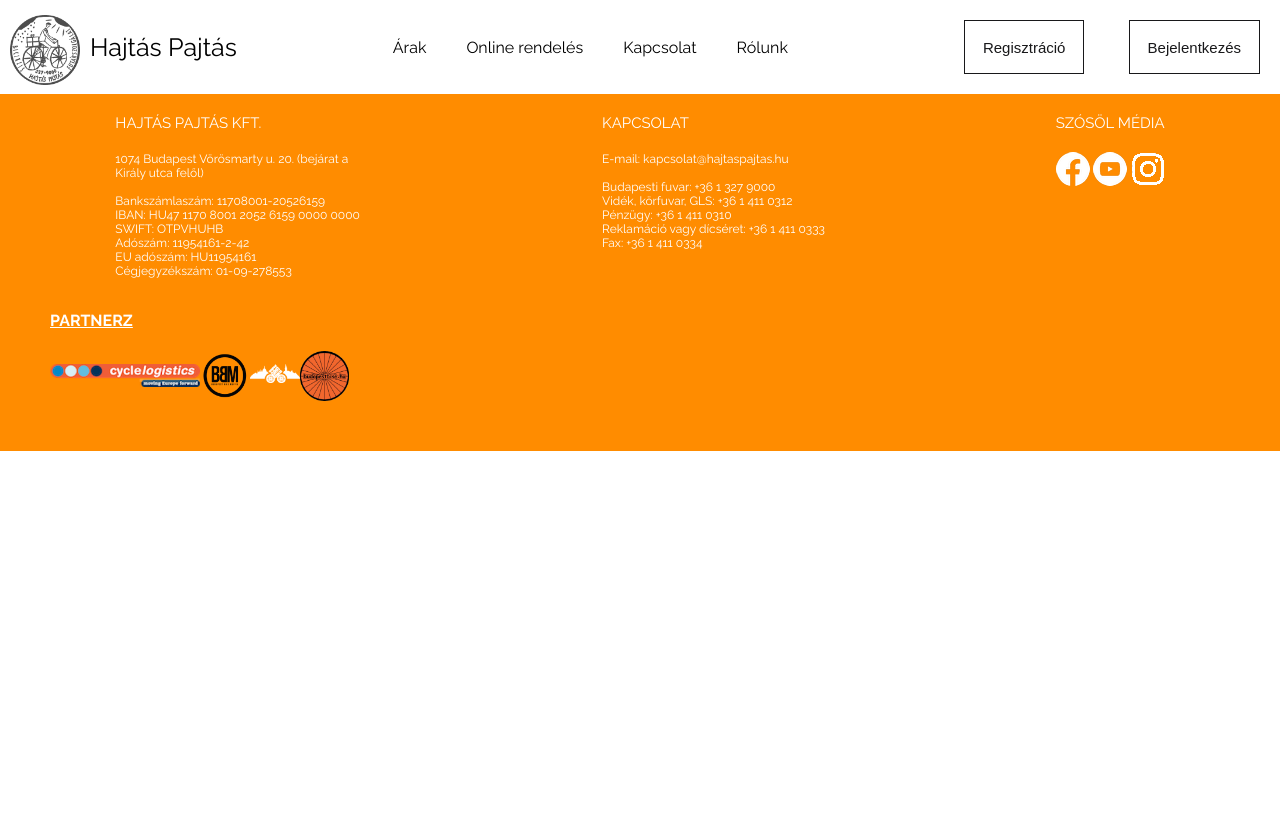
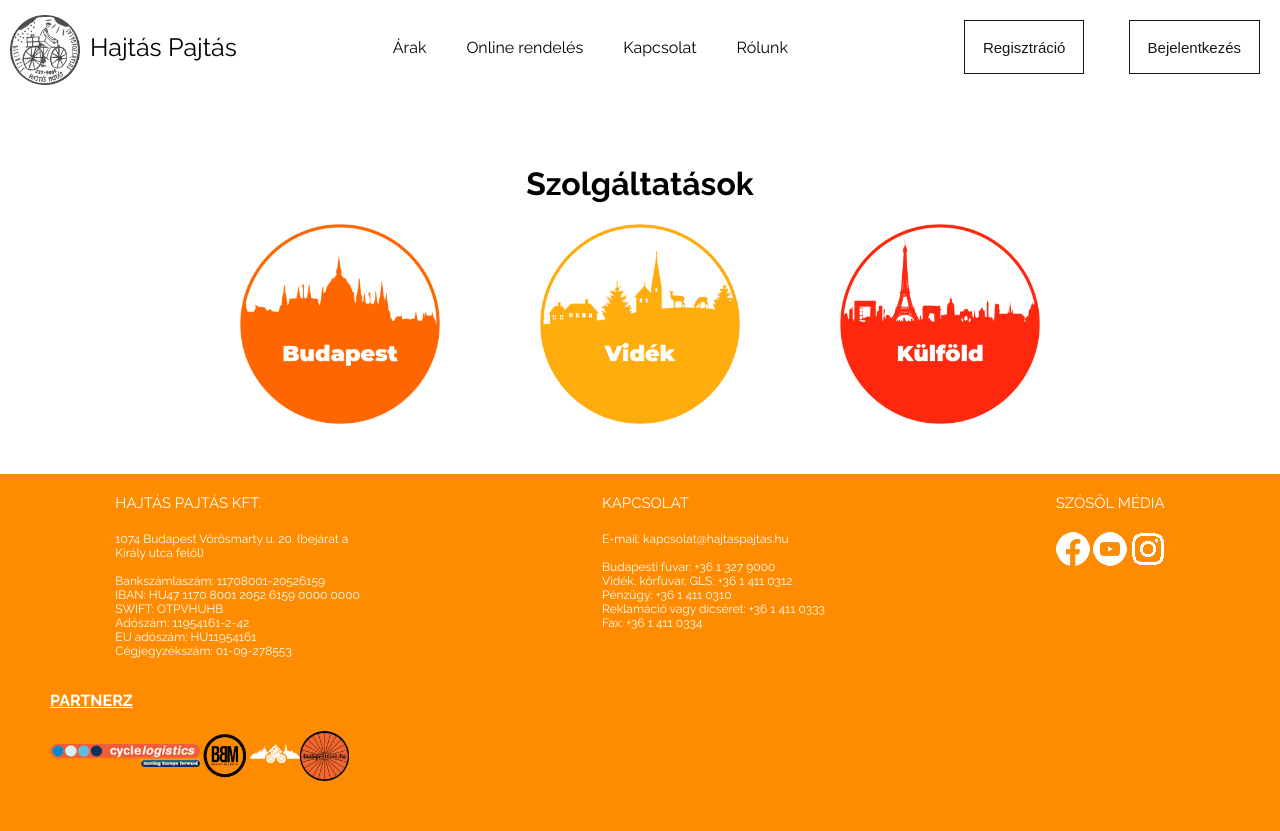
Before and after one commit to farad213/hajtaspajtas_django_project, a Django app: page /prices/ in a window 1280 px wide. Before the commit the page ends 451 px from the top, so only its background shows below. Run offline with Django 4.2, Linux system fonts and the light colour scheme.

Commit message:
added pages for budapest, videk, kulfold (for prices)

```diff
--- a/main/static/main/css/base_style.css
+++ b/main/static/main/css/base_style.css
@@ -2,7 +2,7 @@
 body{
     padding: 0;
     margin: 0;
-    offset-x: none;
+    overflow-x: clip;
     width: 100%;
     height: 100%;
     font-family: 'Raleway', sans-serif;
--- /dev/null
+++ b/main/static/main/css/prices_style.css
@@ -0,0 +1,37 @@
+.budapest{
+    background-image: url(../images/budapest_circle.png);
+    height: 200px;
+    width: 200px;
+    background-size: contain;
+    background-repeat: no-repeat;
+}
+
+.videk{
+    background-image: url(../images/videk_circle.png);
+    height: 200px;
+    width: 200px;
+    background-size: contain;
+    background-repeat: no-repeat;
+}
+
+.kulfold{
+    background-image: url(../images/kulfold_circle.png);
+    height: 200px;
+    width: 200px;
+    background-size: contain;
+    background-repeat: no-repeat;
+}
+
+.wrapper{
+    display: flex;
+    justify-content: space-around;
+    gap: 100px;
+    flex-wrap: wrap;
+}
+
+.content_block{
+    display: flex;
+    flex-direction: column;
+    margin: 50px 15% 50px 15%;
+    align-items: center;
+}
--- a/main/templates/main/home.html
+++ b/main/templates/main/home.html
@@ -9,6 +9,6 @@ Hajtás Pajtás
 {% block content %}
 <link rel="stylesheet" href="{% static 'main/css/home_style.css' %}">
     <section class="background">
-    <div class="overlay"></div>
+        <div class="overlay"></div>
     </section>
 {% endblock %}
--- a/main/templates/main/prices.html
+++ b/main/templates/main/prices.html
@@ -6,6 +6,17 @@
 Hajtás Pajtás - Árak
 {% endblock %}
 
+
 {% block content %}
+<link rel="stylesheet" href="{% static 'main/css/prices_style.css' %}">
+
+<div class="content_block">
+    <h1>Szolgáltatások</h1>
+    <div class="wrapper">
+        <a href="/budapest"><div class="budapest"></div></a>
+        <a href="/videk"><div class="videk"></div></a>
+        <a href="/kulfold"><div class="kulfold"></div></a>
+    </div>
+</div>
 
 {% endblock %}
--- a/main/urls.py
+++ b/main/urls.py
@@ -7,5 +7,8 @@ urlpatterns = [
     path('online_order/', views.online_order, name="online_order"),
     path('contact/', views.contact, name="contact"),
     path('about_us/', views.about_us, name="about us"),
+    path('budapest/', views.budapest, name="budapest"),
+    path('videk/', views.videk, name="videk"),
+    path('kulfold/', views.kulfold, name="kulfold"),
 
 ]
--- a/main/views.py
+++ b/main/views.py
@@ -14,3 +14,12 @@ def contact(request):
 
 def about_us(request):
     return render(request, "main/about_us.html", {})
+
+def budapest(request):
+    return render(request, "main/budapest.html", {})
+
+def videk(request):
+    return render(request, "main/videk.html", {})
+
+def kulfold(request):
+    return render(request, "main/kulfold.html", {})
```
Also changed, not shown: main/templates/main/budapest.html (added, +11 -0 lines), main/templates/main/kulfold.html (added, +11 -0 lines), main/templates/main/videk.html (added, +11 -0 lines), main/static/main/css/budapest_style.css (added), main/static/main/css/kulfold_style.css (added), main/static/main/css/videk_style.css (added), main/static/main/images/budapest_circle.png (added), main/static/main/images/kulfold_circle.png (added), main/static/main/images/prices-2022.jpg (added), main/static/main/images/videk_circle.png (added).
